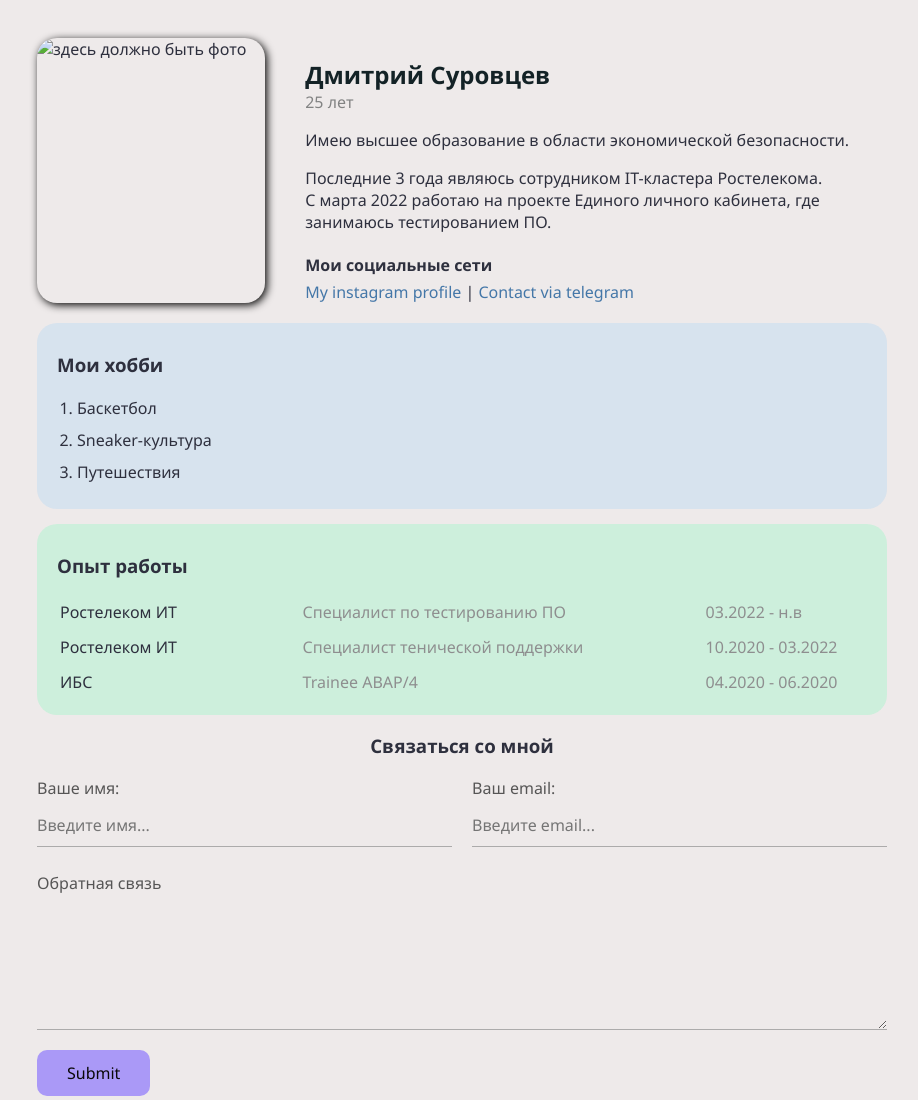
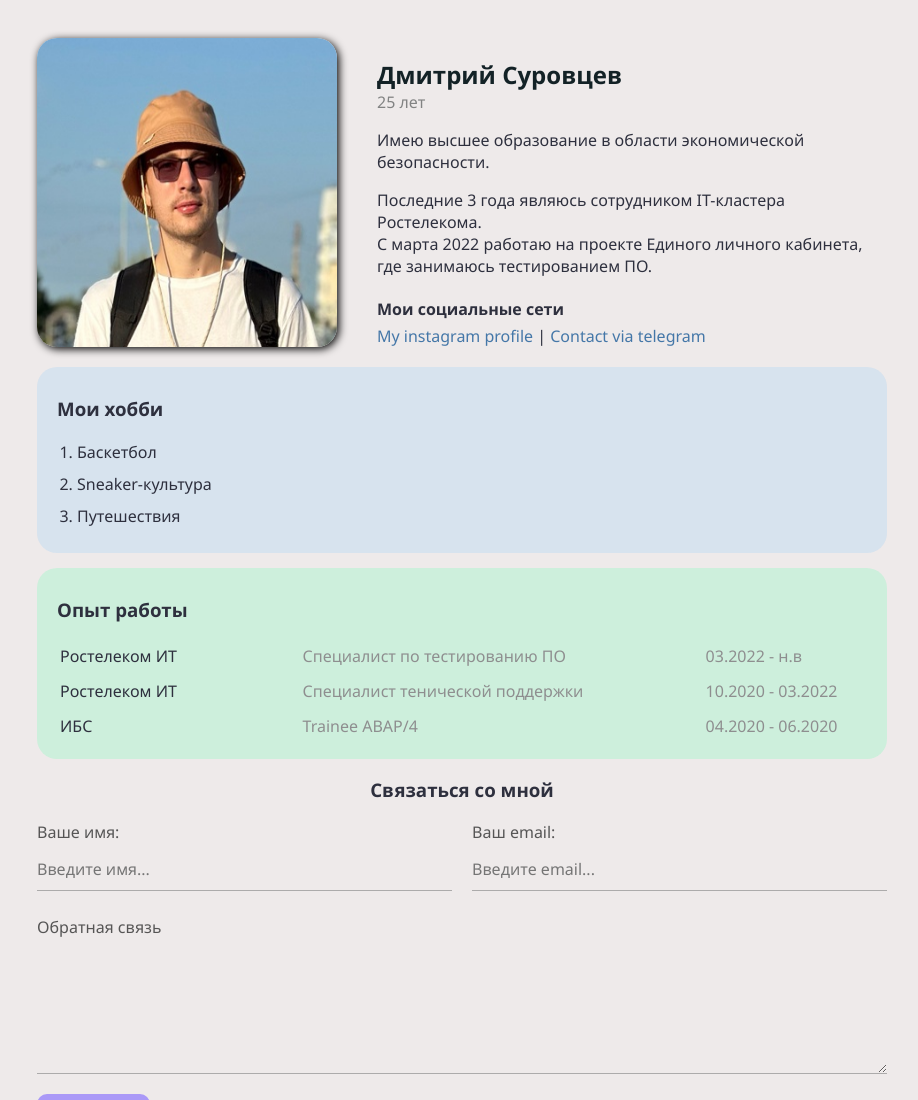
Before and after one commit to DmitriySurovtsev/personal_card, a plain HTML site: page index.html in a window 1280 px wide. Shown: the top 1100 px of the page, without its empty margins (178-1096 px from the left). Drawn offline with Linux system fonts and the light colour scheme.

Commit message:
pravki again

```diff
--- a/index.html
+++ b/index.html
@@ -11,7 +11,8 @@
     <div class="container">
       <!-- Обо мне -->
       <div class="short-info">
-        <img src="/files/я.png" alt="здесь должно быть фото" class="avatar" />
+
+	      <img src="/files/me.png" alt="здесь должно быть фото" class="avatar" />
 
         <div class="short-info_description">
           <h2>Дмитрий Суровцев</h2>
```
